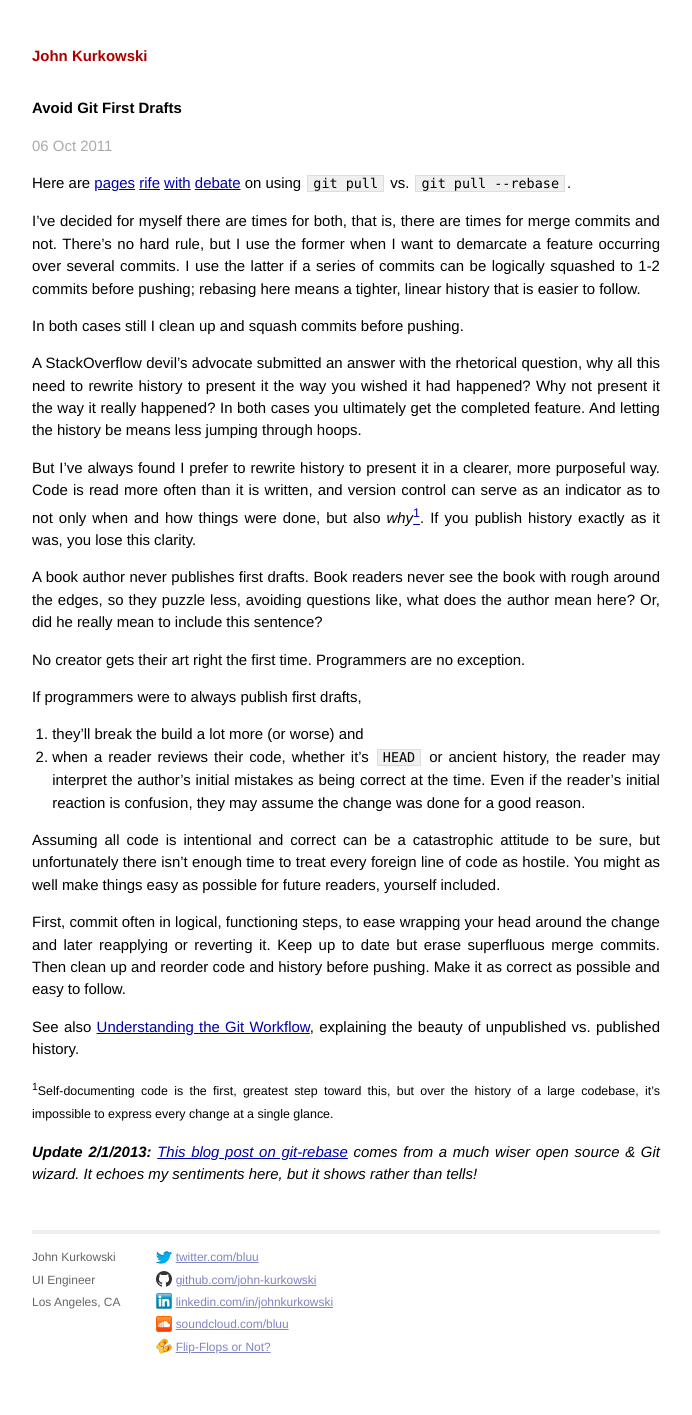
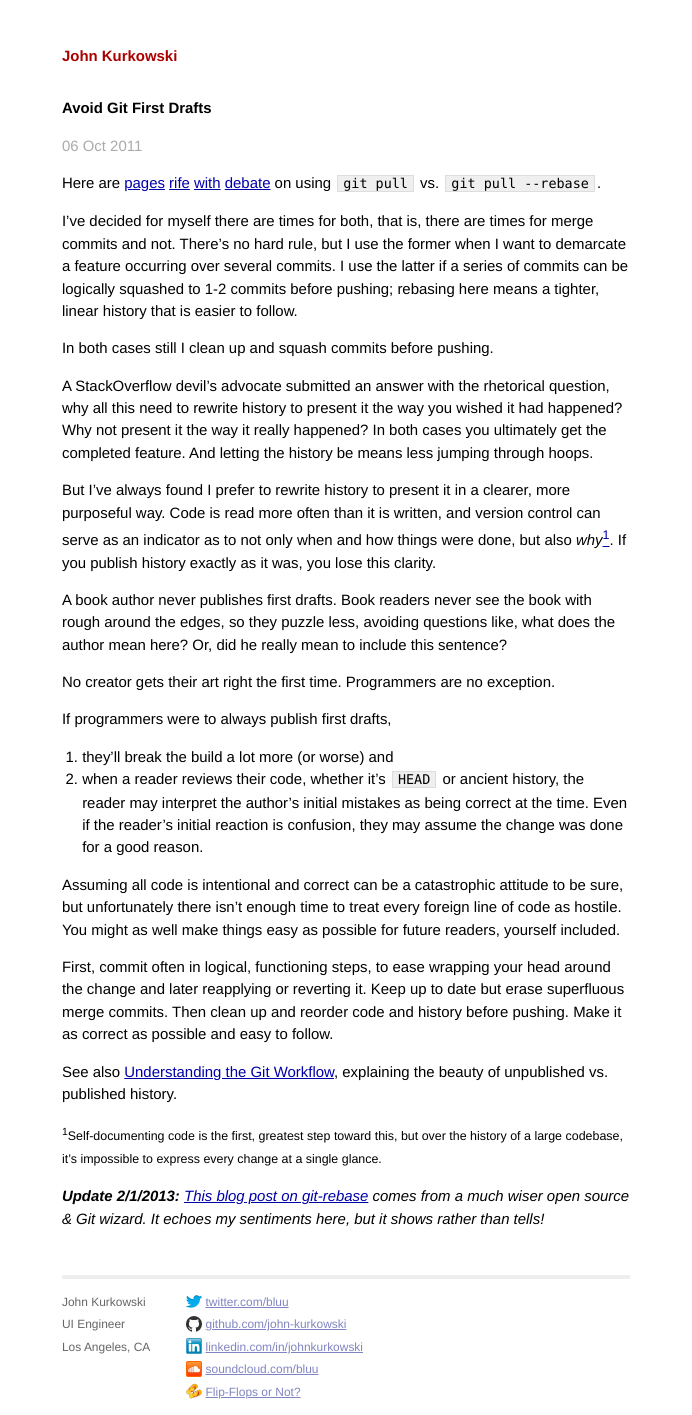
Before and after one commit to john-kurkowski/john-kurkowski.github.io, a Jekyll site: the page built from _posts/2011-10-06-avoid-git-first-drafts.md, in a window 1280 px wide. Shown: the whole page, without its empty margins (294-986 px from the left). Built offline with Jekyll 4.4.1, drawn with Linux system fonts in a browser that asks for light colours; comment, search, counter and statistics services are not loaded; before the commit the page ends 1370 px from its top, so only the background shows below that.

Commit message:
tighten measure

```diff
--- a/css/main.css
+++ b/css/main.css
@@ -62,8 +62,8 @@ ul.posts span {
 
 .site {
   font-size: 115%;
-  text-align: justify;
-  width: 42em;
+  text-align: left;
+  width: 38em;
   margin: 3em auto 2em;
   line-height: 1.5em;
 }
```
